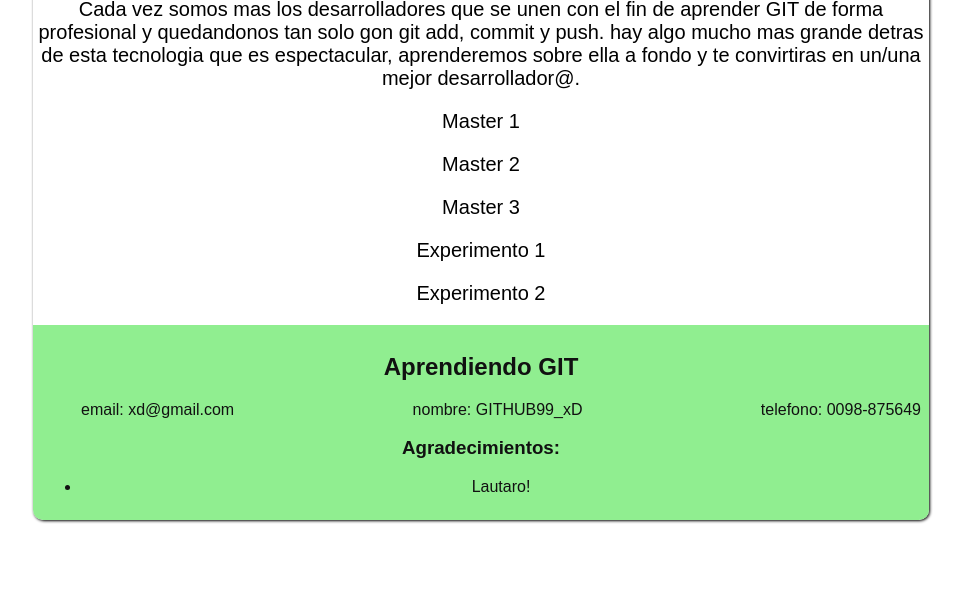
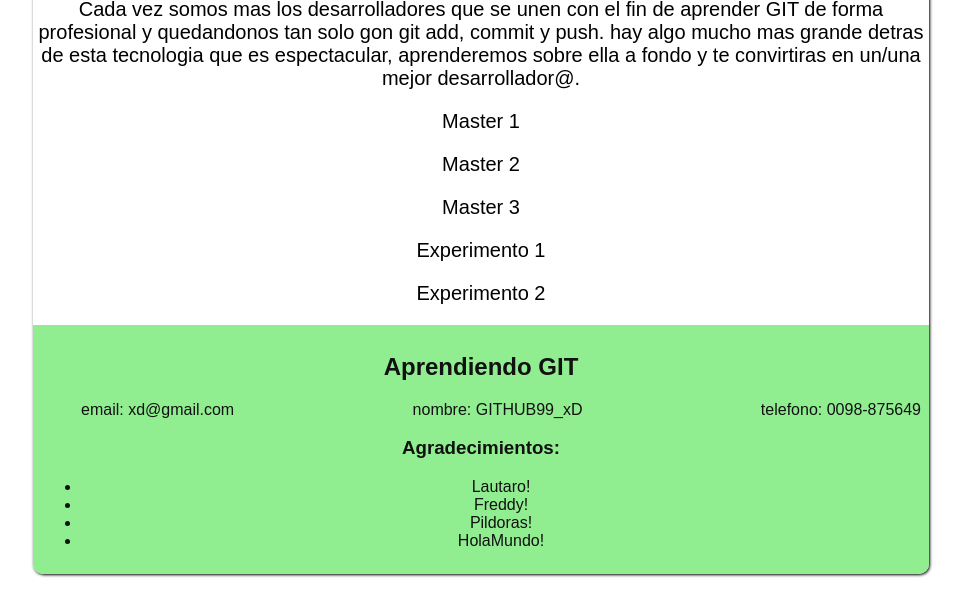
Before and after one commit to izaya-laas/Aprendiendo-Git, a plain HTML site: page index.html in a window 1280 px wide. Shown: the part 364-954 px from the top of the page, without its empty margins (167-1130 px from the left). Before the commit the page ends 900 px from the top, so only its background shows below. Drawn offline with Linux system fonts and the light colour scheme.

Commit message:
Add more agredecimientos

```diff
--- a/index.html
+++ b/index.html
@@ -50,6 +50,9 @@
           <h3>Agradecimientos:</h3>
           <ul>
             <li>Lautaro!</li>
+            <li>Freddy!</li>
+            <li>Pildoras!</li>
+            <li>HolaMundo!</li>
           </ul>
         </div>
       </footer>
```
